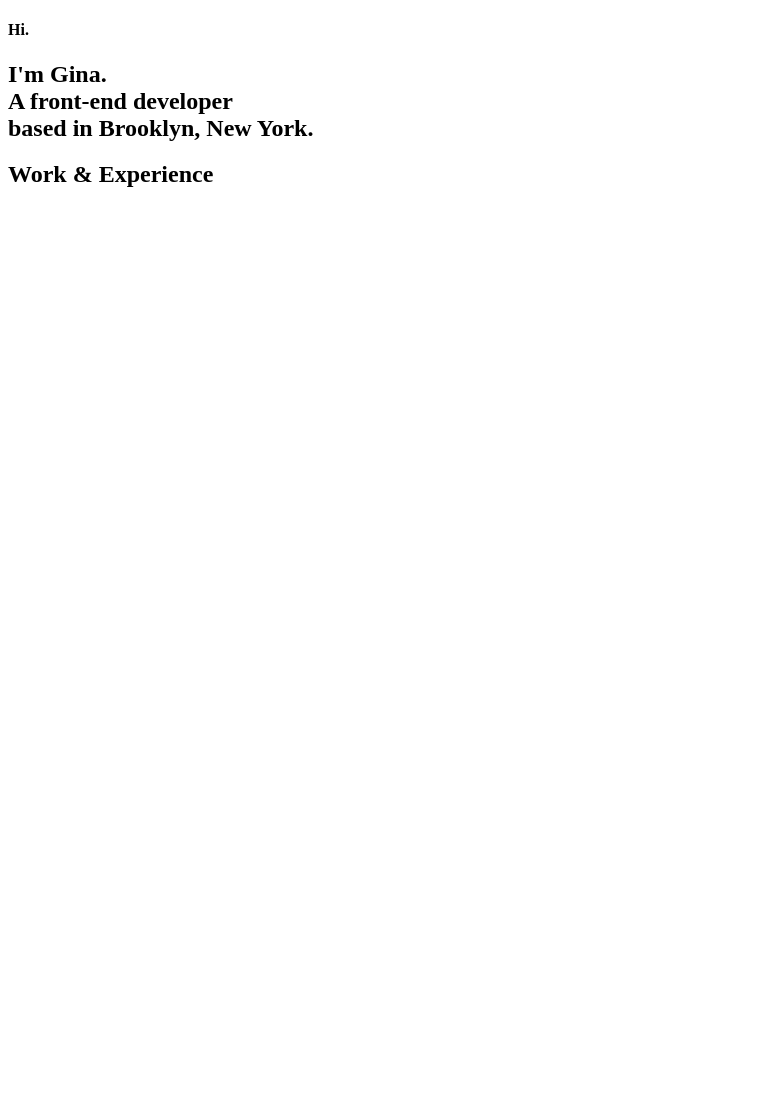
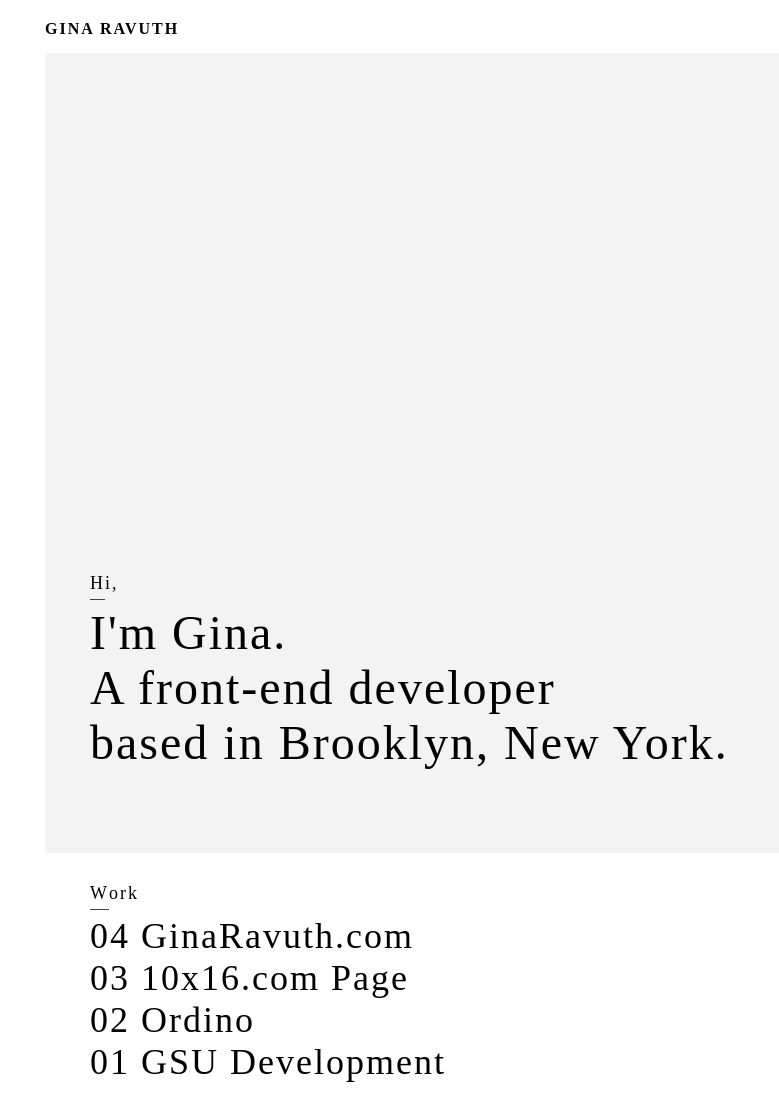
Before and after one commit to GinaRavuth/GinaRavuth, a plain HTML site: page index.html in a window 1280 px wide. Shown: the whole page, without its empty margins (0-779 px from the left). Before the commit the page ends 800 px from the top, so only its background shows below. Drawn offline with Linux system fonts and the light colour scheme.

Commit message:
add structure

```diff
--- a/index.html
+++ b/index.html
@@ -3,26 +3,45 @@
 <head>
 <meta charset="UTF-8">
 <title>Gina Ravuth</title>
-<link href="css/styles.css" rel="stylsheet" type="text/css">
+<link href="css/styles.css" rel="stylesheet" type="text/css">
+<link href="https://fonts.googleapis.com/css?family=EB+Garamond" rel="stylesheet">
+<link href="https://fonts.googleapis.com/css?family=Merriweather" rel="stylesheet">
 </head>
 <body>
-<section>
-    <h4>Hi.</h4>
-    <h1>
-        I'm Gina. <br />
-        A front-end developer <br />
-        based in Brooklyn, New York.
-    </h1>
+<header>
+   <a href="#"><h3 class="logo">Gina Ravuth</h3></a>
+</header>
+<section class="about">
+    <div class="about-section">
+    <h4><span class="greeting">H</span>i,</h4>
+        <h1>
+            I'm Gina. <br />
+            A front-end developer <br />
+            based in Brooklyn, New York.
+        </h1>
+    </div>
 </section>
-<section>
-    <h1>Work &amp; Experience</h1>
+<section class="work">
+    <div class="work-section">
+        <h4><span class="greeting">W</span>ork</h4>
+        <div class="work-wrapper blue-box">
+            <h2>04 GinaRavuth.com</h2>
+            <p></p>
+        </div>
+        <div class="work-wrapper black-box">
+            <h2>03 10x16.com Page</h2>
+            <p></p>
+        </div>
+        <div class="work-wrapper green-box">
+            <h2>02 Ordino</h2>
+            <p></p>
+        </div>
+        <div class="work-wrapper orange-box">
+            <h2>01 GSU Development</h2>
+            <p></p>
+        </div>
+    </div>
 </section>
-<section>
 
-</section>
-<section>
-
-</section>
 </body>
-
 </html>
--- a/scss/styles.scss
+++ b/scss/styles.scss
@@ -2,8 +2,14 @@ $white: #ffffff;
 $black: #000000;
 $blue:  #0000ff;
 $grey:  #f3f3f3;
+$dark-grey: #434343;
 $times: 'Times New Roman';
-
+$eb: 'EB Garamond';
+@mixin position {
+    left: 90px;
+    position: absolute;
+    right: 90px;
+}
 //reset
 html, body, div, span, object, iframe,
 h1, h2, h3, h4, h5, h6, p, blockquote, pre,
@@ -26,7 +32,71 @@ time, mark, audio, video {
     background:transparent;
 }
 
+body {
+    padding: 10px 45px 45px 45px;
+}
+
+* {
+    font-family: $times;
+    letter-spacing: 2px;
+}
+
+p {
+    font-family: $times;
+    font-size: 36px;
+}
+
+h1, h2, h4 {
+    font-weight: 100;
+}
+
+h1 {
+    font-size: 48px;
+    color: $black;
+}
+
+h2 {
+    font-size: 36px;
+    font-weight: 100;
+}
+
+h4 {
+    font-size: 18px;
+    color: $black;
+}
+
+header {
+    padding-top: 10px;
+    padding-bottom: 15px;
+    a {
+        color: $black;
+        text-decoration: none;
+    }
+    .logo {
+        text-transform: uppercase;
+    }
+}
+
 section {
     height: 100vh;
-    background: $blue;
+    background: $grey;
+    .about-section {
+        bottom: 30px;
+        @include position;
+    }
+    .work-section {
+        margin-top: 30px;
+        @include position;
+    }
 }
+
+.work {
+    background: $white;
+}
+
+.greeting {
+    border-bottom: 1px solid $dark-grey;
+    display: inline-block;
+    padding-bottom: 5px;
+    margin-bottom: 5px;
+}
```
Also changed, not shown: css/styles.css, 1 other file.
